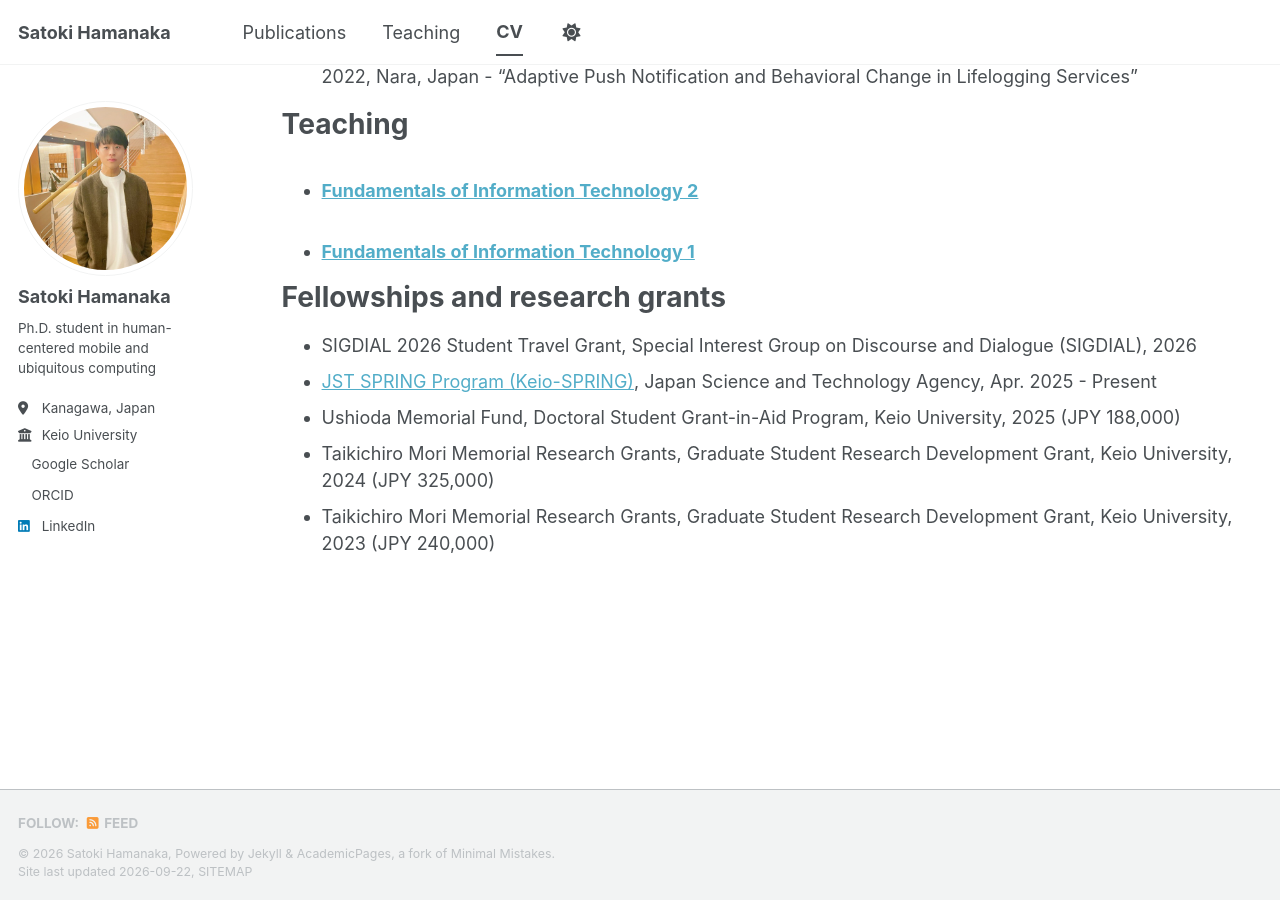
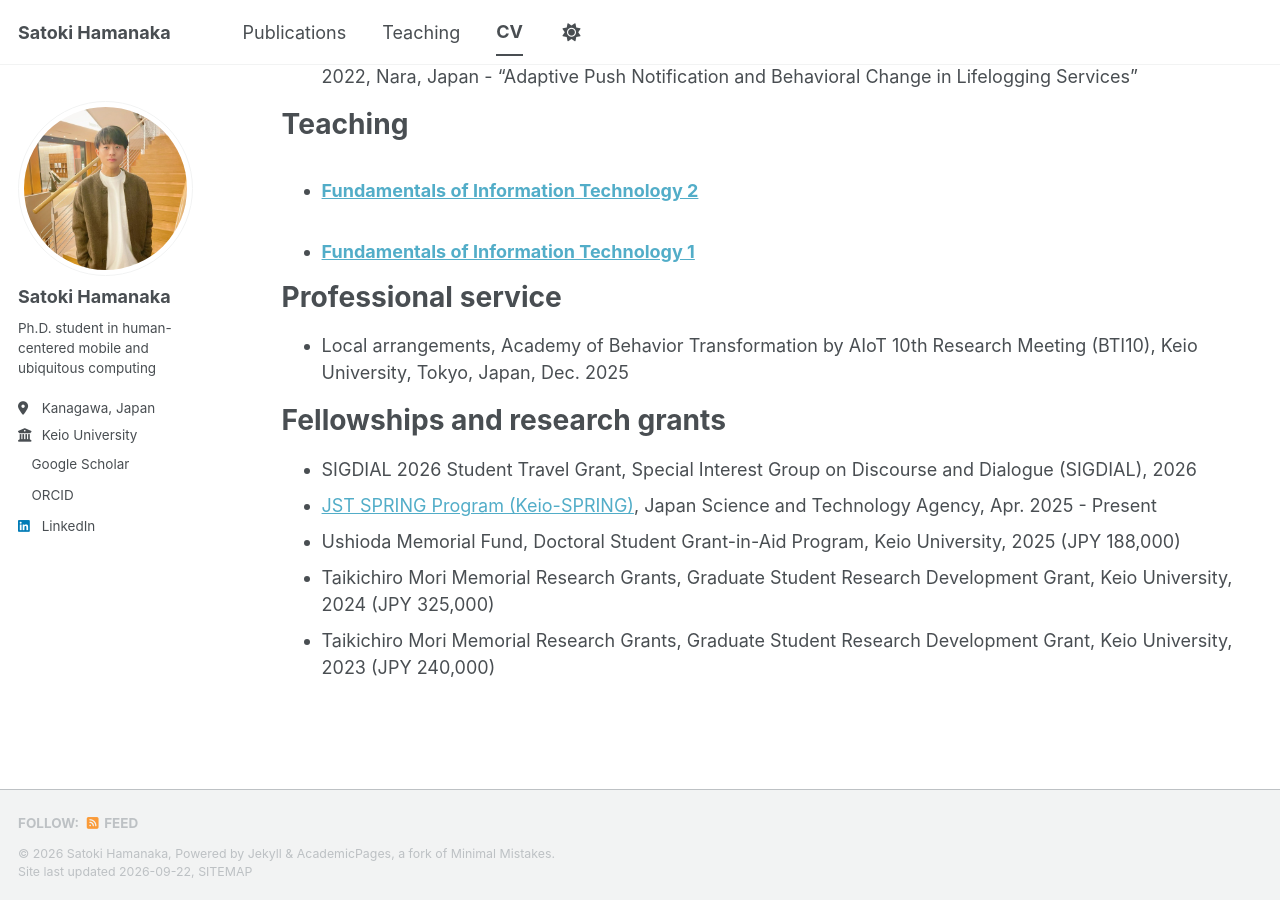
Before and after one commit to hamachu216/hamachu216.github.io, a Jekyll site: the page built from _pages/cv.md, in a window 1280 px wide and 900 px high, scrolled down 3188 px. Built offline with Jekyll 4.4.1, drawn with Linux system fonts in a browser that asks for light colours; a style sheet for code colours, icons or effects is not loaded.

Commit message:
Add a Professional service section to the CV
BTI10 was held at Keio, and the work of hosting it came with that. The society
lists only 主査 / 幹事 / 運営委員 and no local-arrangements post, and the roster
does not name him, so the entry describes the job rather than claiming a title.

The section is named for the category, not the role: reviewing and chairing land
here too, instead of each arriving with a heading of its own. The society is the
Academy of Behavior Transformation by AIoT now; the BTI2 award above it keeps the
IPSJ SIG name it was awarded under.

Co-Authored-By: Claude Opus 5 (1M context) <noreply@anthropic.com>

```diff
--- a/_pages/cv.md
+++ b/_pages/cv.md
@@ -70,6 +70,10 @@ Teaching
     {% include archive-single-cv.html %}
   {% endfor %}</ul>
 
+Professional service
+======
+* Local arrangements, Academy of Behavior Transformation by AIoT 10th Research Meeting (BTI10), Keio University, Tokyo, Japan, Dec. 2025
+
 Fellowships and research grants
 ======
 * SIGDIAL 2026 Student Travel Grant, Special Interest Group on Discourse and Dialogue (SIGDIAL), 2026
```
